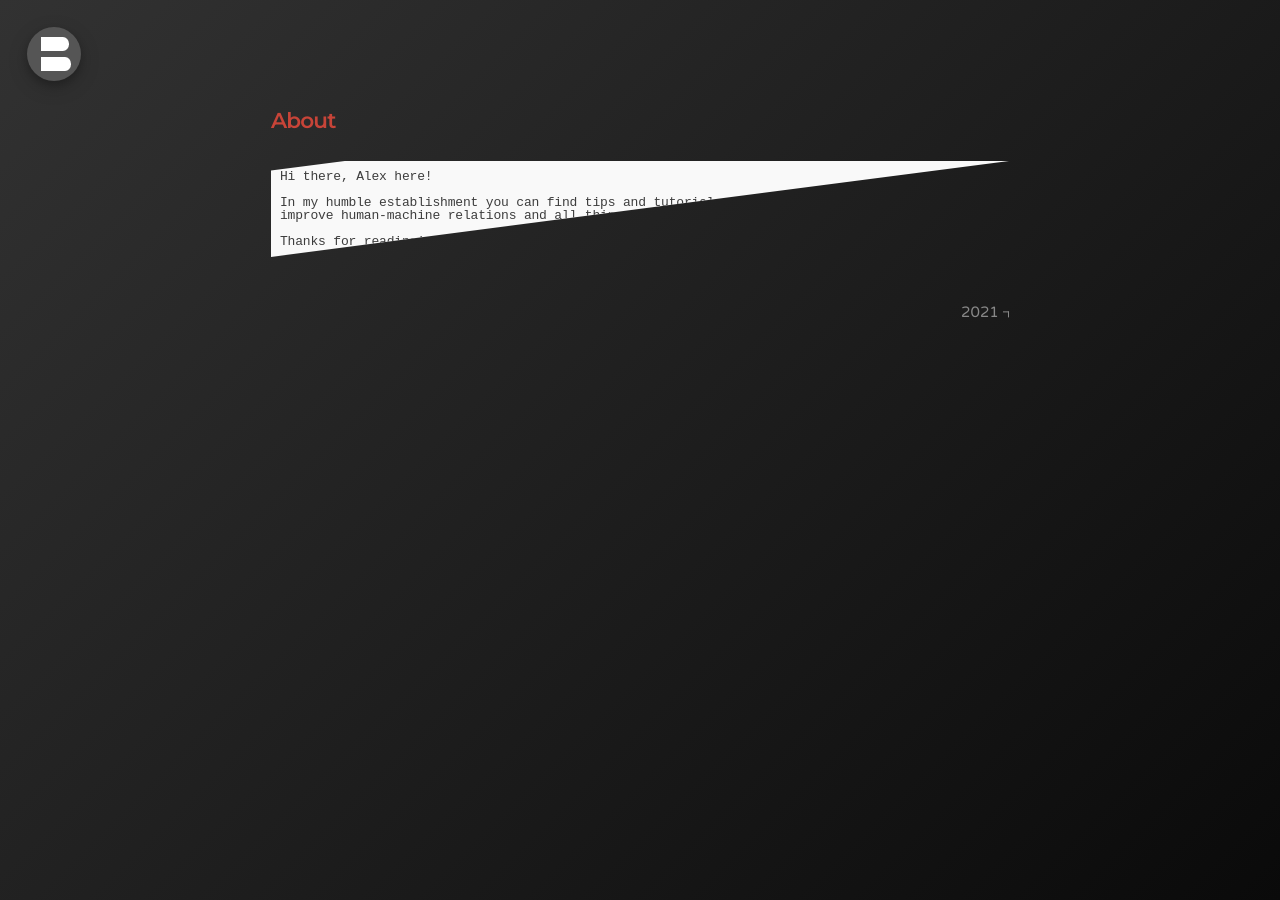
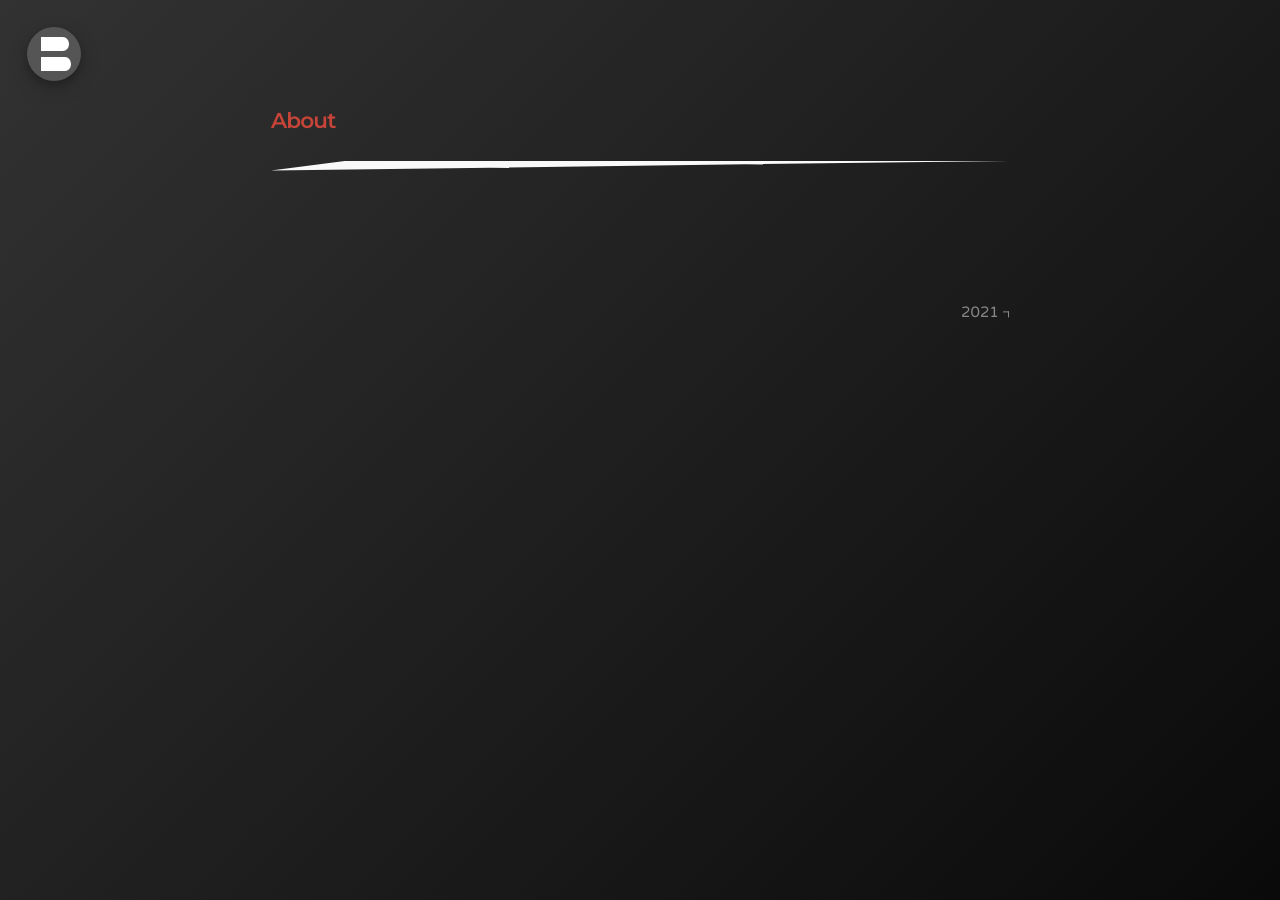
Before and after one commit to bonina/bonina.github.io, a Jekyll site: the page built from about.md, in a window 1280 px wide. Built offline with Jekyll 4.4.1, drawn with Linux system fonts in a browser that asks for light colours.

Commit message:
Update _message.scss

```diff
--- a/_sass/_message.scss
+++ b/_sass/_message.scss
@@ -20,12 +20,14 @@
   clip-path: polygon(
     0 10%,
     10% 0,
+
     90% 0,
     100% 0%,
+
     100% 0%,
     0% 100%,
+
     0% 100%,
-    0% 100%,
-    0% 100%
+    100% 0%,
   )
 }
```
